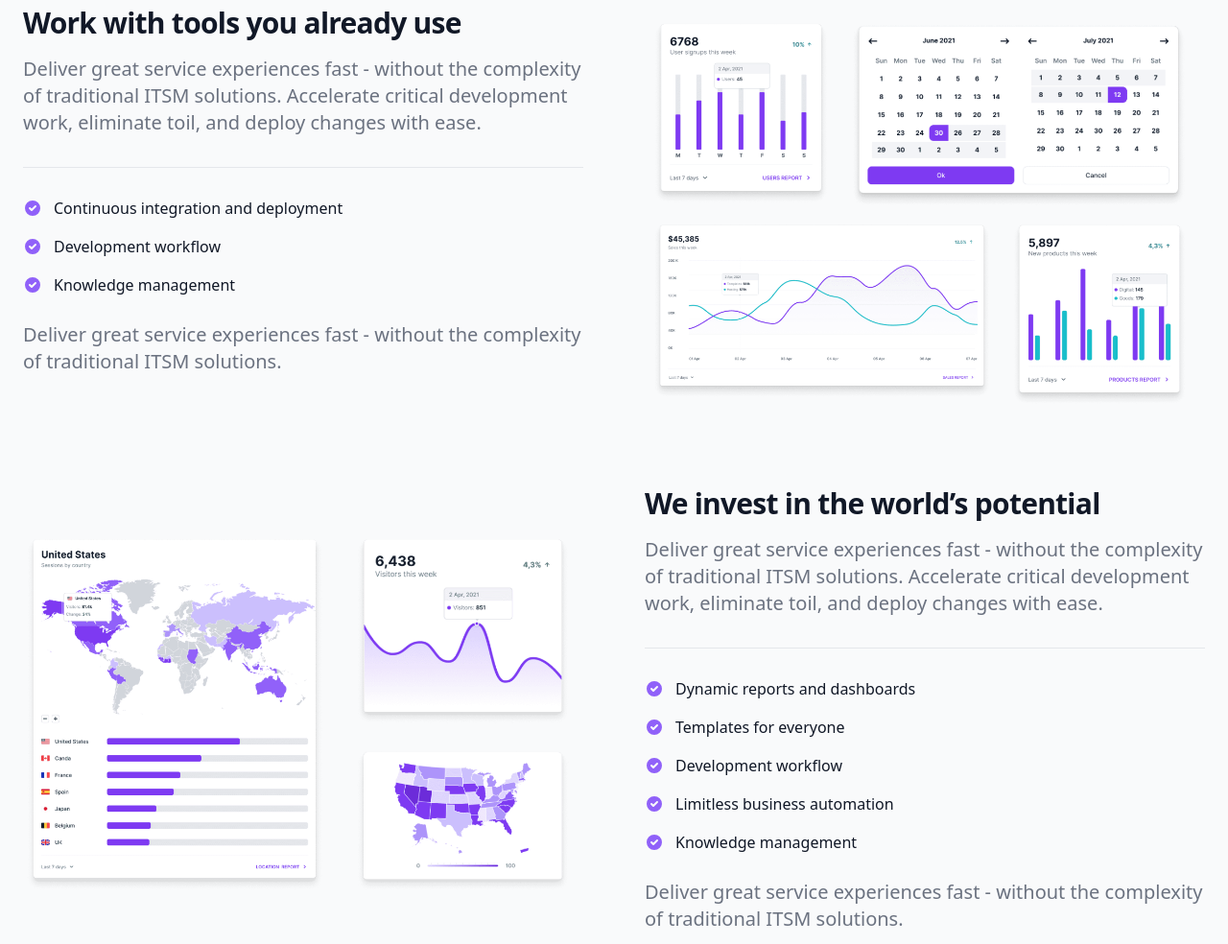
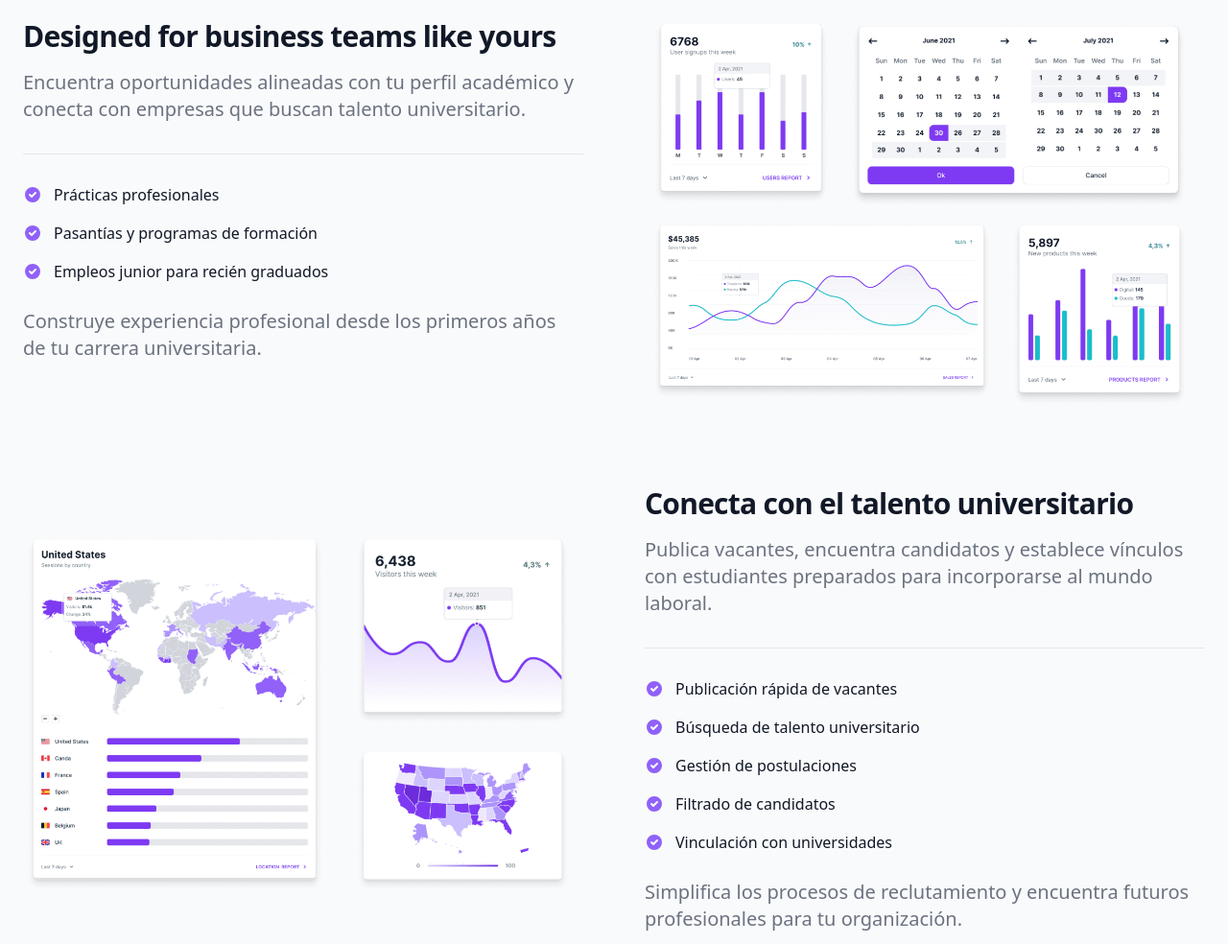
Before and after one commit to MGabrielaVillon/Proyecto_JobNest_LandingPage, a website: page index.html in a window 1280 px wide. Shown: the part 776-1760 px from the top of the page at 96% size. Drawn offline with nearby package versions, Linux system fonts and the light colour scheme.

Commit message:
Agregar secciones para estudiantes y empresas

```diff
--- a/index.html
+++ b/index.html
@@ -176,27 +176,27 @@
             <!-- Row -->
             <div class="items-center gap-8 lg:grid lg:grid-cols-2 xl:gap-16">
                 <div class="text-gray-500 sm:text-lg dark:text-gray-400">
-                    <h2 class="mb-4 text-3xl font-extrabold tracking-tight text-gray-900 dark:text-white">Work with tools you already use</h2>
-                    <p class="mb-8 font-light lg:text-xl">Deliver great service experiences fast - without the complexity of traditional ITSM solutions. Accelerate critical development work, eliminate toil, and deploy changes with ease.</p>
+                    <h2 class="mb-4 text-3xl font-extrabold tracking-tight text-gray-900 dark:text-white">Designed for business teams like yours</h2>
+                    <p class="mb-8 font-light lg:text-xl">Encuentra oportunidades alineadas con tu perfil académico y conecta con empresas que buscan talento universitario.</p>
                     <!-- List -->
                     <ul role="list" class="pt-8 space-y-5 border-t border-gray-200 my-7 dark:border-gray-700">
                         <li class="flex space-x-3">
                             <!-- Icon -->
                             <svg class="flex-shrink-0 w-5 h-5 text-purple-500 dark:text-purple-400" fill="currentColor" viewBox="0 0 20 20" xmlns="http://www.w3.org/2000/svg"><path fill-rule="evenodd" d="M10 18a8 8 0 100-16 8 8 0 000 16zm3.707-9.293a1 1 0 00-1.414-1.414L9 10.586 7.707 9.293a1 1 0 00-1.414 1.414l2 2a1 1 0 001.414 0l4-4z" clip-rule="evenodd"></path></svg>
-                            <span class="text-base font-medium leading-tight text-gray-900 dark:text-white">Continuous integration and deployment</span>
+                            <span class="text-base font-medium leading-tight text-gray-900 dark:text-white">Prácticas profesionales</span>
                         </li>
                         <li class="flex space-x-3">
                             <!-- Icon -->
                             <svg class="flex-shrink-0 w-5 h-5 text-purple-500 dark:text-purple-400" fill="currentColor" viewBox="0 0 20 20" xmlns="http://www.w3.org/2000/svg"><path fill-rule="evenodd" d="M10 18a8 8 0 100-16 8 8 0 000 16zm3.707-9.293a1 1 0 00-1.414-1.414L9 10.586 7.707 9.293a1 1 0 00-1.414 1.414l2 2a1 1 0 001.414 0l4-4z" clip-rule="evenodd"></path></svg>
-                            <span class="text-base font-medium leading-tight text-gray-900 dark:text-white">Development workflow</span>
+                            <span class="text-base font-medium leading-tight text-gray-900 dark:text-white">Pasantías y programas de formación</span>
                         </li>
                         <li class="flex space-x-3">
                             <!-- Icon -->
                             <svg class="flex-shrink-0 w-5 h-5 text-purple-500 dark:text-purple-400" fill="currentColor" viewBox="0 0 20 20" xmlns="http://www.w3.org/2000/svg"><path fill-rule="evenodd" d="M10 18a8 8 0 100-16 8 8 0 000 16zm3.707-9.293a1 1 0 00-1.414-1.414L9 10.586 7.707 9.293a1 1 0 00-1.414 1.414l2 2a1 1 0 001.414 0l4-4z" clip-rule="evenodd"></path></svg>
-                            <span class="text-base font-medium leading-tight text-gray-900 dark:text-white">Knowledge management</span>
+                            <span class="text-base font-medium leading-tight text-gray-900 dark:text-white">Empleos junior para recién graduados</span>
                         </li>
                     </ul>
-                    <p class="mb-8 font-light lg:text-xl">Deliver great service experiences fast - without the complexity of traditional ITSM solutions.</p>
+                    <p class="mb-8 font-light lg:text-xl">Construye experiencia profesional desde los primeros años de tu carrera universitaria.</p>
                 </div>
                 <img class="hidden w-full mb-4 rounded-lg lg:mb-0 lg:flex" src="./images/feature-1.png" alt="dashboard feature image">
             </div>
@@ -204,37 +204,37 @@
             <div class="items-center gap-8 lg:grid lg:grid-cols-2 xl:gap-16">
                 <img class="hidden w-full mb-4 rounded-lg lg:mb-0 lg:flex" src="./images/feature-2.png" alt="feature image 2">
                 <div class="text-gray-500 sm:text-lg dark:text-gray-400">
-                    <h2 class="mb-4 text-3xl font-extrabold tracking-tight text-gray-900 dark:text-white">We invest in the world’s potential</h2>
-                    <p class="mb-8 font-light lg:text-xl">Deliver great service experiences fast - without the complexity of traditional ITSM solutions. Accelerate critical development work, eliminate toil, and deploy changes with ease.</p>
+                    <h2 class="mb-4 text-3xl font-extrabold tracking-tight text-gray-900 dark:text-white">Conecta con el talento universitario</h2>
+                    <p class="mb-8 font-light lg:text-xl">Publica vacantes, encuentra candidatos y establece vínculos con estudiantes preparados para incorporarse al mundo laboral.</p>
                     <!-- List -->
                     <ul role="list" class="pt-8 space-y-5 border-t border-gray-200 my-7 dark:border-gray-700">
                         <li class="flex space-x-3">
                             <!-- Icon -->
                             <svg class="flex-shrink-0 w-5 h-5 text-purple-500 dark:text-purple-400" fill="currentColor" viewBox="0 0 20 20" xmlns="http://www.w3.org/2000/svg"><path fill-rule="evenodd" d="M10 18a8 8 0 100-16 8 8 0 000 16zm3.707-9.293a1 1 0 00-1.414-1.414L9 10.586 7.707 9.293a1 1 0 00-1.414 1.414l2 2a1 1 0 001.414 0l4-4z" clip-rule="evenodd"></path></svg>
-                            <span class="text-base font-medium leading-tight text-gray-900 dark:text-white">Dynamic reports and dashboards</span>
+                            <span class="text-base font-medium leading-tight text-gray-900 dark:text-white">Publicación rápida de vacantes</span>
                         </li>
                         <li class="flex space-x-3">
                             <!-- Icon -->
                             <svg class="flex-shrink-0 w-5 h-5 text-purple-500 dark:text-purple-400" fill="currentColor" viewBox="0 0 20 20" xmlns="http://www.w3.org/2000/svg"><path fill-rule="evenodd" d="M10 18a8 8 0 100-16 8 8 0 000 16zm3.707-9.293a1 1 0 00-1.414-1.414L9 10.586 7.707 9.293a1 1 0 00-1.414 1.414l2 2a1 1 0 001.414 0l4-4z" clip-rule="evenodd"></path></svg>
-                            <span class="text-base font-medium leading-tight text-gray-900 dark:text-white">Templates for everyone</span>
+                            <span class="text-base font-medium leading-tight text-gray-900 dark:text-white">Búsqueda de talento universitario</span>
                         </li>
                         <li class="flex space-x-3">
                             <!-- Icon -->
                             <svg class="flex-shrink-0 w-5 h-5 text-purple-500 dark:text-purple-400" fill="currentColor" viewBox="0 0 20 20" xmlns="http://www.w3.org/2000/svg"><path fill-rule="evenodd" d="M10 18a8 8 0 100-16 8 8 0 000 16zm3.707-9.293a1 1 0 00-1.414-1.414L9 10.586 7.707 9.293a1 1 0 00-1.414 1.414l2 2a1 1 0 001.414 0l4-4z" clip-rule="evenodd"></path></svg>
-                            <span class="text-base font-medium leading-tight text-gray-900 dark:text-white">Development workflow</span>
+                            <span class="text-base font-medium leading-tight text-gray-900 dark:text-white">Gestión de postulaciones</span>
                         </li>
                         <li class="flex space-x-3">
                             <!-- Icon -->
                             <svg class="flex-shrink-0 w-5 h-5 text-purple-500 dark:text-purple-400" fill="currentColor" viewBox="0 0 20 20" xmlns="http://www.w3.org/2000/svg"><path fill-rule="evenodd" d="M10 18a8 8 0 100-16 8 8 0 000 16zm3.707-9.293a1 1 0 00-1.414-1.414L9 10.586 7.707 9.293a1 1 0 00-1.414 1.414l2 2a1 1 0 001.414 0l4-4z" clip-rule="evenodd"></path></svg>
-                            <span class="text-base font-medium leading-tight text-gray-900 dark:text-white">Limitless business automation</span>
+                            <span class="text-base font-medium leading-tight text-gray-900 dark:text-white">Filtrado de candidatos</span>
                         </li>
                         <li class="flex space-x-3">
                             <!-- Icon -->
                             <svg class="flex-shrink-0 w-5 h-5 text-purple-500 dark:text-purple-400" fill="currentColor" viewBox="0 0 20 20" xmlns="http://www.w3.org/2000/svg"><path fill-rule="evenodd" d="M10 18a8 8 0 100-16 8 8 0 000 16zm3.707-9.293a1 1 0 00-1.414-1.414L9 10.586 7.707 9.293a1 1 0 00-1.414 1.414l2 2a1 1 0 001.414 0l4-4z" clip-rule="evenodd"></path></svg>
-                            <span class="text-base font-medium leading-tight text-gray-900 dark:text-white">Knowledge management</span>
+                            <span class="text-base font-medium leading-tight text-gray-900 dark:text-white">Vinculación con universidades</span>
                         </li>
                     </ul>
-                    <p class="font-light lg:text-xl">Deliver great service experiences fast - without the complexity of traditional ITSM solutions.</p>
+                    <p class="font-light lg:text-xl">Simplifica los procesos de reclutamiento y encuentra futuros profesionales para tu organización.</p>
                 </div>
             </div>
         </div>
@@ -245,7 +245,7 @@
         <div class="items-center max-w-screen-xl px-4 py-8 mx-auto lg:grid lg:grid-cols-4 lg:gap-16 xl:gap-24 lg:py-24 lg:px-6">
             <div class="col-span-2 mb-8">
                 <p class="text-lg font-medium text-purple-600 dark:text-purple-500">Trusted Worldwide</p>
-                <h2 class="mt-3 mb-4 text-3xl font-extrabold tracking-tight text-gray-900 md:text-3xl dark:text-white">Trusted by over 600 million users and 10,000 teams</h2>
+                <h2 class="mt-3 mb-4 text-3xl font-extrabold tracking-tight text-gray-900 md:text-3xl dark:text-white">Organizaciones comprometidas con el desarrollo profesional estudiantil</h2>
                 <p class="font-light text-gray-500 sm:text-xl dark:text-gray-400">Our rigorous security and compliance standards are at the heart of all we do. We work tirelessly to protect you and your customers.</p>
                 <div class="pt-6 mt-6 space-y-4 border-t border-gray-200 dark:border-gray-700">
                     <div>
@@ -312,7 +312,7 @@
     <section class="bg-white dark:bg-gray-900">
         <div class="max-w-screen-xl px-4 py-8 mx-auto lg:py-24 lg:px-6">
             <div class="max-w-screen-md mx-auto mb-8 text-center lg:mb-12">
-                <h2 class="mb-4 text-3xl font-extrabold tracking-tight text-gray-900 dark:text-white">Designed for business teams like yours</h2>
+                <h2 class="mb-4 text-3xl font-extrabold tracking-tight text-gray-900 dark:text-white">Todo lo que necesitas para impulsar tu carrera</h2>
                 <p class="mb-5 font-light text-gray-500 sm:text-xl dark:text-gray-400">Here at Landwind we focus on markets where technology, innovation, and capital can unlock long-term value and drive economic growth.</p>
             </div>
             <div class="space-y-8 lg:grid lg:grid-cols-3 sm:gap-6 xl:gap-10 lg:space-y-0">
```
